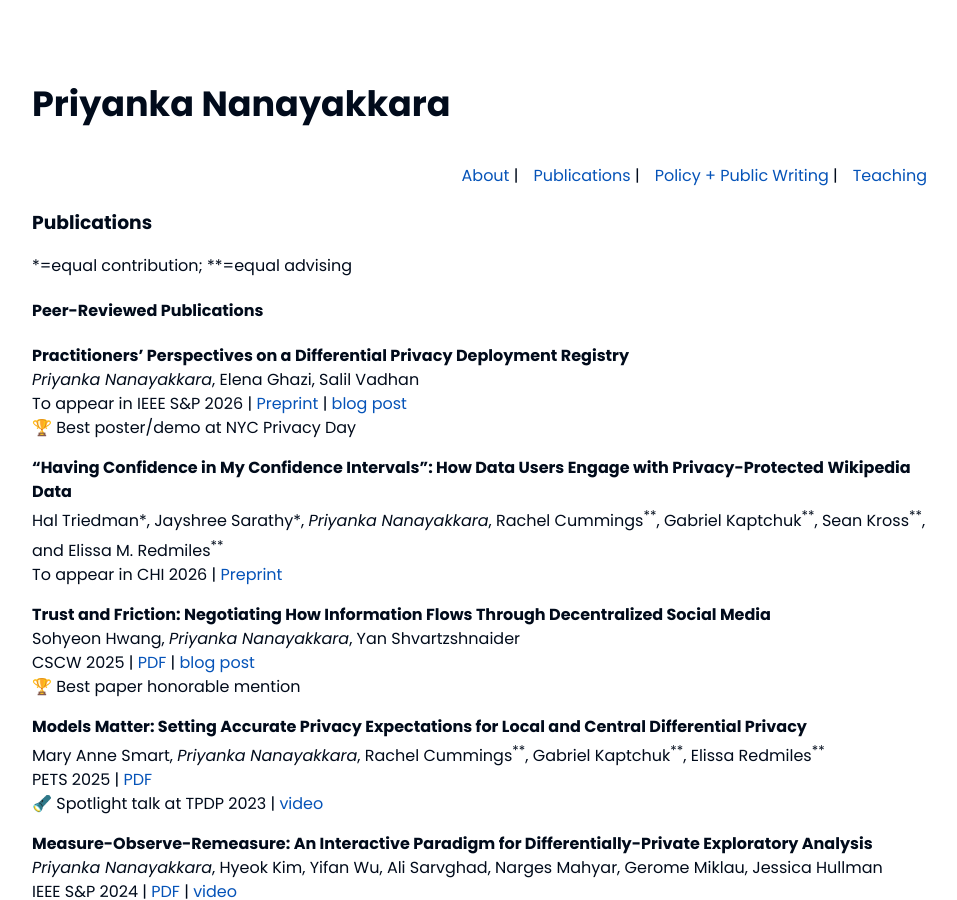
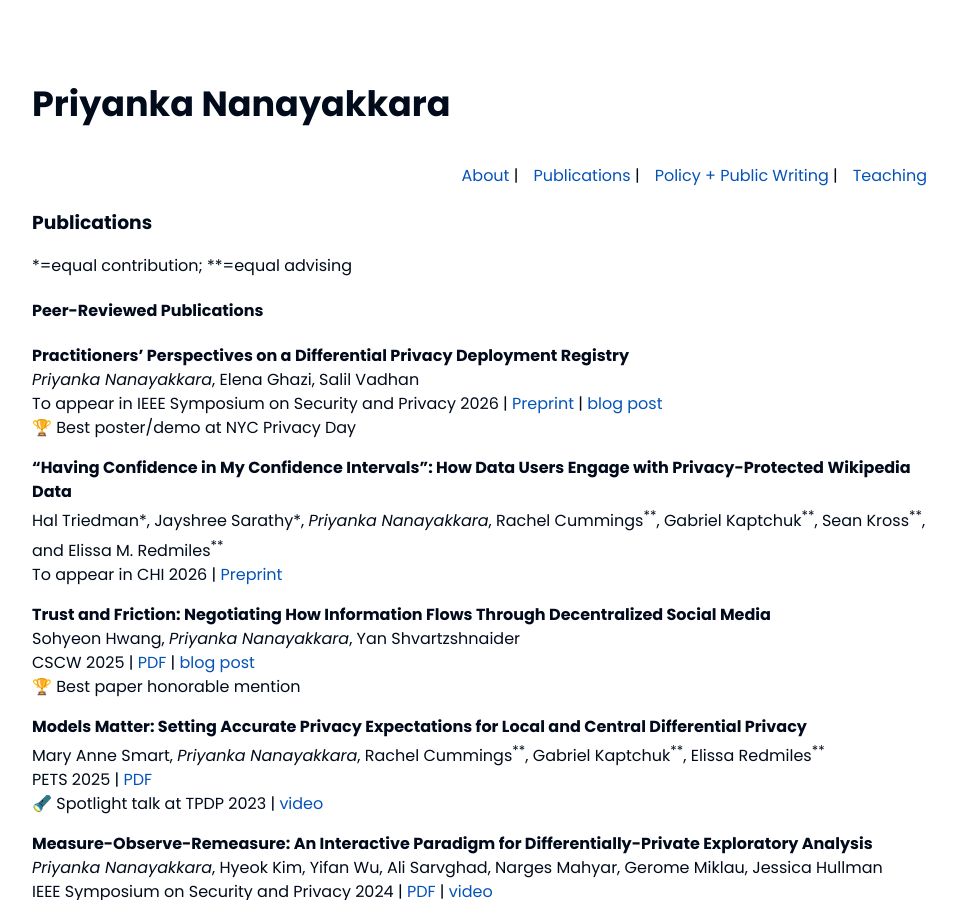
Before and after one commit to priyakalot/priyakalot.github.io, a Jekyll site: the page built from publications.md, in a window 1280 px wide and 900 px high. Shown: the whole window, without its empty margins (158-1115 px from the left). Built offline with Jekyll 4.4.1, drawn with Linux system fonts in a browser that asks for light colours; nearby versions of some CDN libraries; our own code applies the rules of GitHub Pages for plain Markdown files.

Commit message:
Update publications.md

```diff
--- a/publications.md
+++ b/publications.md
@@ -8,7 +8,7 @@ layout: default
 
 **Practitioners' Perspectives on a Differential Privacy Deployment Registry**\
 _Priyanka Nanayakkara_, Elena Ghazi, Salil Vadhan\
-To appear in IEEE S&P 2026 | [Preprint](https://arxiv.org/pdf/2509.13509) | [blog post](https://opendp.org/2025/11/25/launching-the-differential-privacy-deployments-registry/)\
+To appear in IEEE Symposium on Security and Privacy 2026 | [Preprint](https://arxiv.org/pdf/2509.13509) | [blog post](https://opendp.org/2025/11/25/launching-the-differential-privacy-deployments-registry/)\
 🏆 Best poster/demo at NYC Privacy Day
 
 **“Having Confidence in My Confidence Intervals”: How Data Users Engage with Privacy-Protected Wikipedia Data**\
@@ -27,7 +27,7 @@ PETS 2025 | [PDF](https://petsymposium.org/popets/2025/popets-2025-0150.pdf)\
 
 **Measure-Observe-Remeasure: An Interactive Paradigm for Differentially-Private Exploratory Analysis**\
 _Priyanka Nanayakkara_, Hyeok Kim, Yifan Wu, Ali Sarvghad, Narges Mahyar, Gerome Miklau, Jessica Hullman\
-IEEE S&P 2024 | [PDF](https://arxiv.org/pdf/2406.01964) | [video](https://www.youtube.com/watch?v=srk7GXcKre4)
+IEEE Symposium on Security and Privacy 2024 | [PDF](https://arxiv.org/pdf/2406.01964) | [video](https://www.youtube.com/watch?v=srk7GXcKre4)
 
 **REFORMS: Consensus-based Recommendations for Machine-learning-based Science**\
 Sayash Kapoor, Emily Cantrell, Kenny Peng, Thanh Hien Pham, Christopher A. Bail, Odd Erik Gundersen, Jake M. Hofman, Jessica Hullman, Michael A. Lones, Momin M. Malik, _Priyanka Nanayakkara_, Russell A. Poldrack, Inioluwa Deborah Raji, Michael Roberts, Matthew J. Salganik, Marta Serra-Garcia, Brandon M. Stewart, Gilles Vandewiele, Arvind Narayanan\
```
